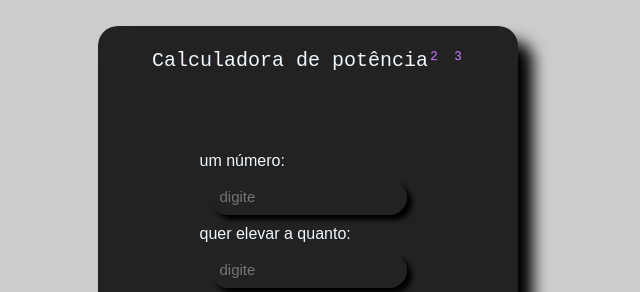
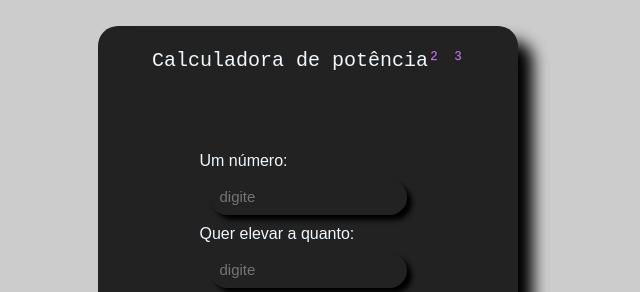
Before and after one commit to Camila-OL/calc-exponencial, a plain HTML site: page index.html in a window 1280 px wide. Shown: the top 292 px of the page, 332-972 px from the left. Drawn offline with Linux system fonts and the light colour scheme.

Commit message:
minuscula por maiuscula

```diff
--- a/index.html
+++ b/index.html
@@ -14,10 +14,10 @@
     <h1>Calculadora de potência<span style="color: #bc6ff1;">²</span> <span style="color: #bc6ff1;">³</span></h1>
 
     <form>
-        <span>um número:</span><br/>
+        <span>Um número:</span><br/>
         <input type="text" placeholder="digite" autocomplete="off" id="campo1">
         <br/>
-        <span>quer elevar a quanto:</span><br/>
+        <span>Quer elevar a quanto:</span><br/>
         <input type="text" placeholder="digite" autocomplete="off" id="campo2">
         <br/>
         <button onclick="enviar(this)">calcular</button>
```
